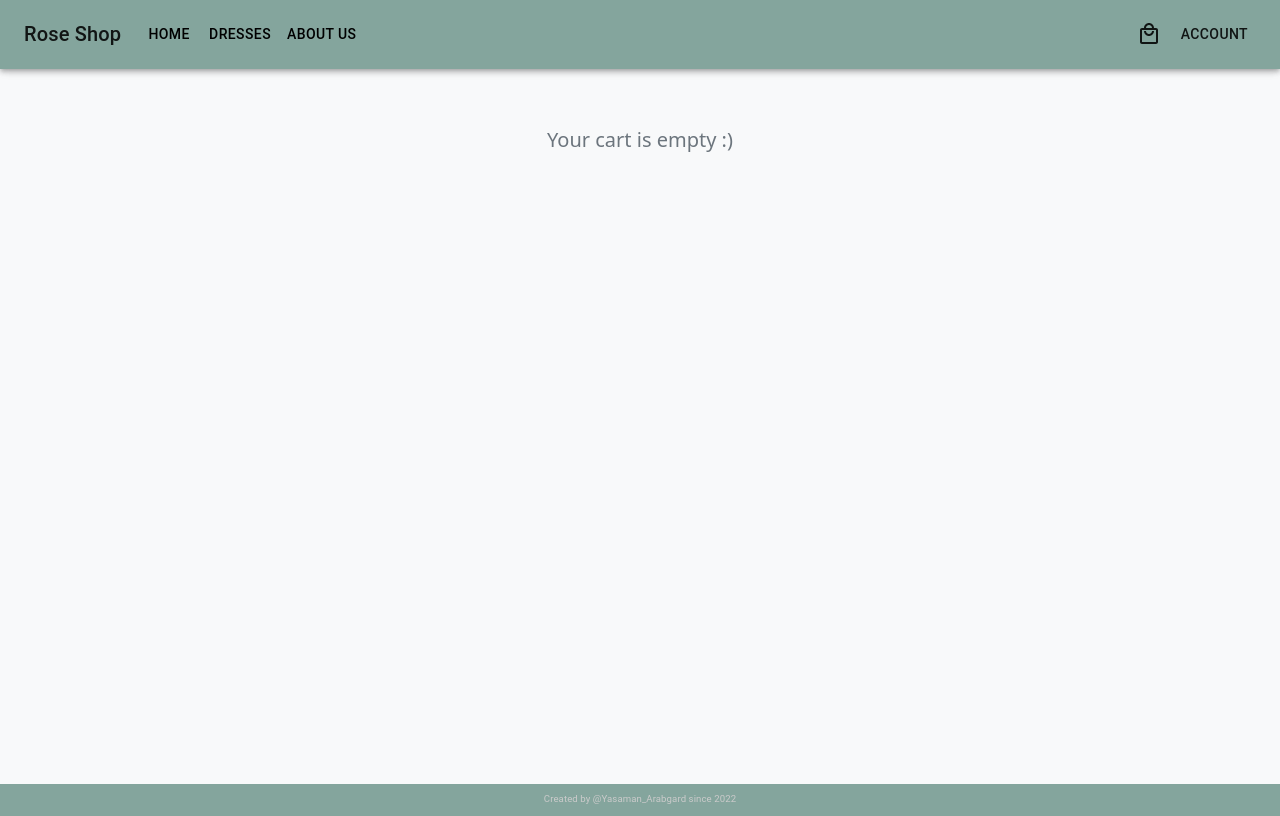
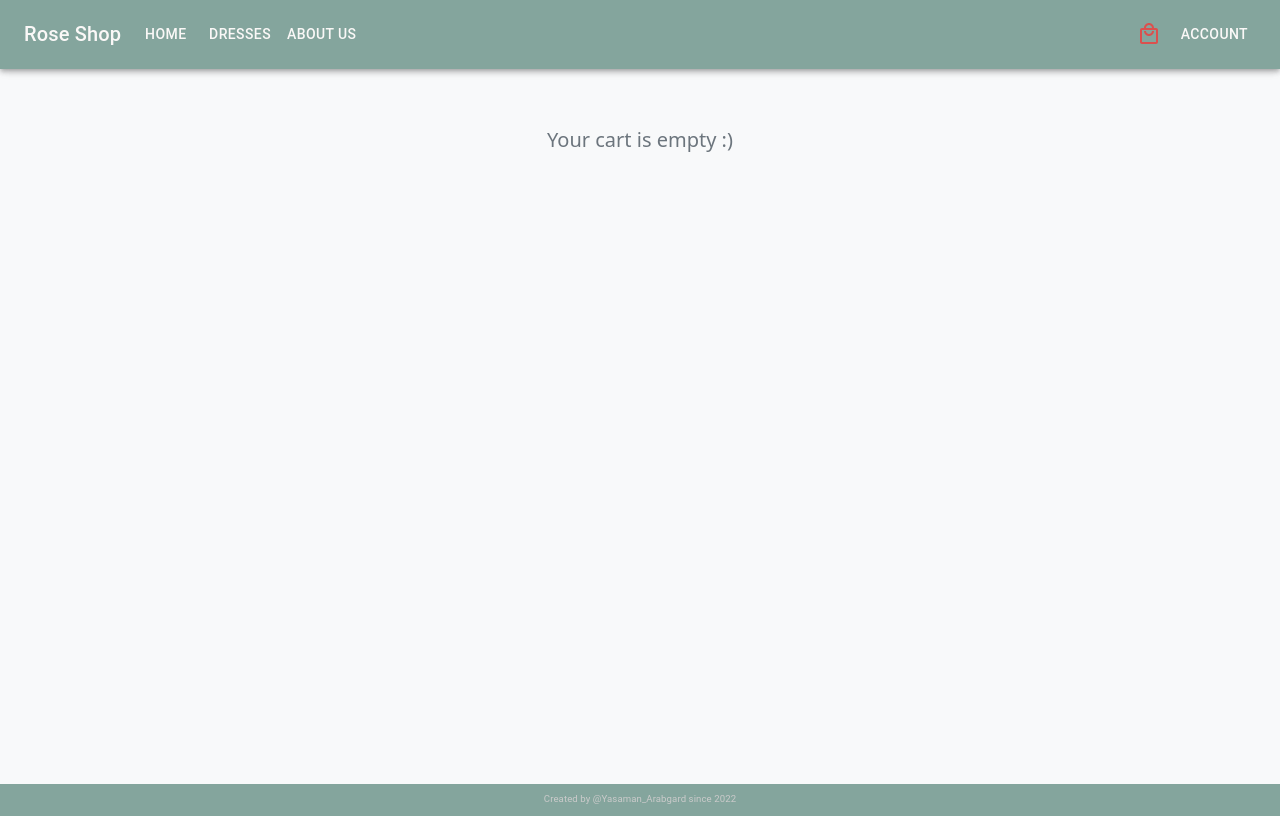
Before and after one commit to YasamanKarimArabgard/Rose-shop-react.js, a React (Create React App) app: page /cart in a window 1280 px wide. Built offline with nearby package versions, Linux system fonts and the light colour scheme.

Commit message:
add active style on navigation button

```diff
--- a/package.json
+++ b/package.json
@@ -8,6 +8,7 @@
     "@mui/icons-material": "^5.6.2",
     "@mui/material": "^5.6.3",
     "@mui/styled-engine-sc": "^5.6.1",
+    "@mui/styles": "^5.8.0",
     "@testing-library/jest-dom": "^5.16.2",
     "@testing-library/react": "^12.1.4",
     "@testing-library/user-event": "^13.5.0",
--- a/public/index.html
+++ b/public/index.html
@@ -4,7 +4,10 @@
     <meta charset="utf-8" />
     <link rel="icon" href="%PUBLIC_URL%/favicon.ico" />
     <meta name="viewport" content="width=device-width, initial-scale=1" />
-    <meta name="theme-color" content="#000000" />
+    <meta name="theme-color" content="#84a59d" />
+    <meta name="msapplication-navbutton-color" content="#84a59d">
+    <meta name="apple-mobile-web-app-capable" content="#84a59d" content="yes">
+    <meta name="apple-mobile-web-app-status-var-style" content="#84a59d" content="default">
     <meta
       name="description"
       content="Web site created using create-react-app"
--- a/src/App.js
+++ b/src/App.js
@@ -19,7 +19,6 @@ import ProductPage from "./Pages/ProductPage";
 import AboutUsPage from "./Pages/AboutUsPage";
 
 function App() {
-
 
   const theme = createTheme({
     palette: {
--- a/src/components/Navigation/Navigation.jsx
+++ b/src/components/Navigation/Navigation.jsx
@@ -1,6 +1,6 @@
 import React, { useState } from 'react';
-import { useNavigate } from 'react-router-dom';
-import { Button, AppBar, Box, Toolbar, Typography, Badge, MenuItem, Menu } from '@mui/material';
+import { useNavigate, NavLink } from 'react-router-dom';
+import { Button, AppBar, Box, Toolbar, Typography, Badge } from '@mui/material';
 import { useCart } from '../../context/CartProvider';
 import { useAuth } from '../../context/AuthProvider';
 import IconButton from '@mui/material/IconButton';
@@ -12,7 +12,6 @@ import DrawerSide from '../Navigation/DrawerSide';
 const Navigation = () => {
 
     const [open, setOpen] = useState(false);
-    const navigate = useNavigate()
 
     const { cart } = useCart()
     const userData = useAuth();
@@ -21,17 +20,17 @@ const Navigation = () => {
         {
             id: 1,
             name: 'Home',
-            onclick: () => navigate('/')
+            onclick: '/'
         },
         {
             id: 2,
             name: 'Dresses',
-            onclick: () => navigate('/dresses')
+            onclick: '/dresses'
         },
         {
             id: 3,
             name: 'About us',
-            onclick: () => navigate('/about-us')
+            onclick: '/about-us'
         },
     ]
 
@@ -42,14 +41,14 @@ const Navigation = () => {
                     <IconButton
                         size="large"
                         edge="start"
-                        color="inherit"
                         aria-label="open drawer"
                         onClick={() => setOpen(true)}
-                        sx={{ mr: 2, display: { xs: 'block', md: 'none' } }}>
+                        sx={{ mr: 2, display: { xs: 'block', md: 'none' }, color: '#FAF8F7' }}>
                         <MenuIcon />
                     </IconButton>
                     <DrawerSide open={open} setOpen={setOpen} pages={pages} />
                     <Typography
+                        color='#FAF8F7'
                         variant="h6"
                         noWrap
                         component="div"
@@ -64,20 +63,34 @@ const Navigation = () => {
                             horizontal: 'left',
                         }}>
                         {pages.map((page) => (
-                            <Button onClick={page.onclick}
-                                sx={{ my: 2, color: 'black', display: 'block' }}
+                            <Button
+                                component={NavLink}
+                                className='navlink-nav'
+                                sx={{
+                                    my: 2, color: '#FAF8F7', display: 'block',
+                                    '&.active': {
+                                        color: '#db504e',
+                                    },
+                                }}
+                                to={page.onclick}
                                 key={page.id}>
-                                {page.name}
-                            </Button>
+                                {page.name}</Button>
                         ))}
                     </Box>
                     <Box sx={{ flexGrow: 1 }} />
                     <Box sx={{ display: { xs: 'flex' } }}>
                         <IconButton
+                            className='navlink-nav'
                             size="large"
                             aria-label="show 17 new notifications"
-                            color="inherit"
-                            onClick={() => navigate('/cart')}>
+                            sx={{
+                                color: '#FAF8F7',
+                                '&.active': {
+                                    color: '#db504e'
+                                }
+                            }}
+                            component={NavLink}
+                            to='/cart'>
                             <Badge badgeContent={cart.length} color="secondary">
                                 <LocalMallOutlinedIcon />
                             </Badge>
@@ -85,17 +98,33 @@ const Navigation = () => {
                         {userData ? <IconButton
                             size="large"
                             edge="end"
+                            className='navlink-nav'
+                            component={NavLink}
+                            sx={{
+                                color: '#FAF8F7',
+                                '&.active': {
+                                    color: '#db504e'
+                                }
+                            }}
                             aria-label="account of current user"
                             aria-haspopup="true"
-                            onClick={() => navigate('/profile')}
-                            color="inherit">
+                            to='/profile'>
                             <AccountCircle />
                         </IconButton> :
-                            <Button color='inherit' onClick={() => navigate('/signup')}>Account</Button>}
+                            <Button
+                                sx={{
+                                    color: '#FAF8F7',
+                                    '&.active': {
+                                        color: '#db504e'
+                                    }
+                                }}
+                                className='navlink-nav'
+                                component={NavLink}
+                                to='/signup'>Account</Button>}
                     </Box>
                 </Toolbar>
             </AppBar>
-        </Box>
+        </Box >
     );
 };
 
--- a/src/index.css
+++ b/src/index.css
@@ -85,6 +85,9 @@ video {
   font-size: 100%;
   font: inherit;
   vertical-align: baseline;
+  scroll-behavior: smooth;
+  scrollbar-color: #84a59d white;
+-webkit-scrollbar-color: #84a59d white;
 }
 
 /* HTML5 display-role reset for older browsers */
@@ -104,6 +107,7 @@ section {
 
 body {
   line-height: 1;
+
 }
 
 ol,
@@ -128,3 +132,8 @@ table {
   border-collapse: collapse;
   border-spacing: 0;
 }
+
+.navlink-nav:hover{
+  color: #FAF8F7;
+  text-decoration: none !important;
+}
```
Also changed, not shown: 1 other file (tests, documents, lock files or other folders).
